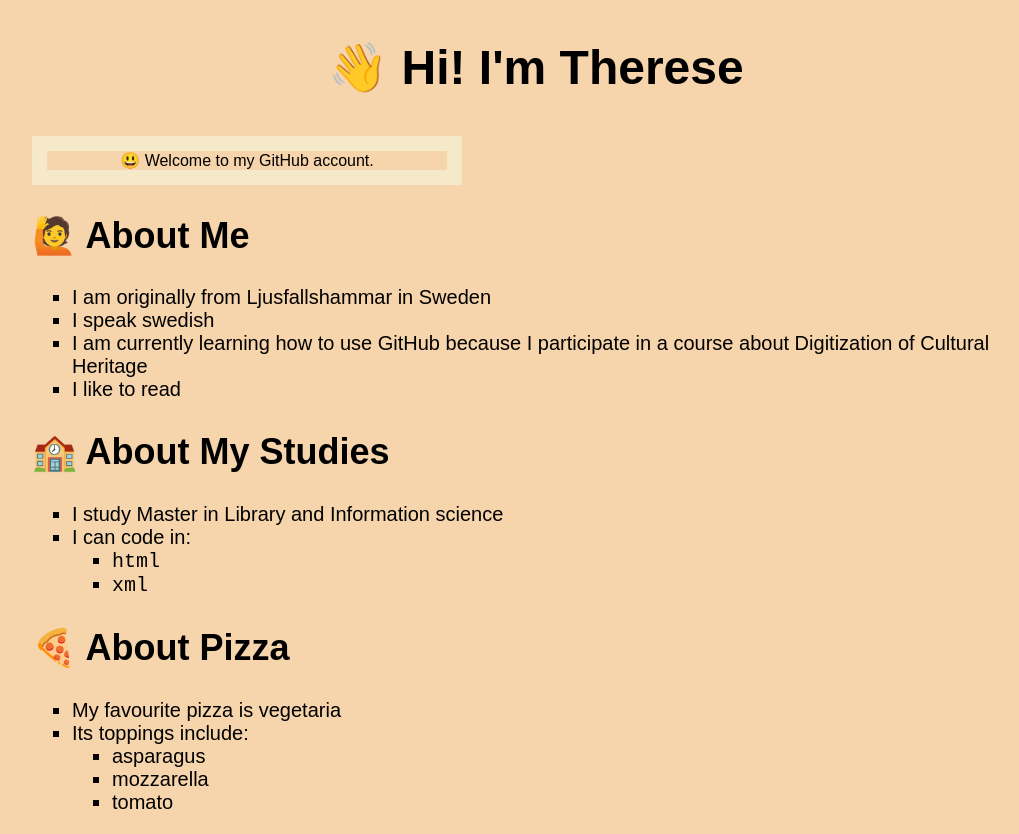
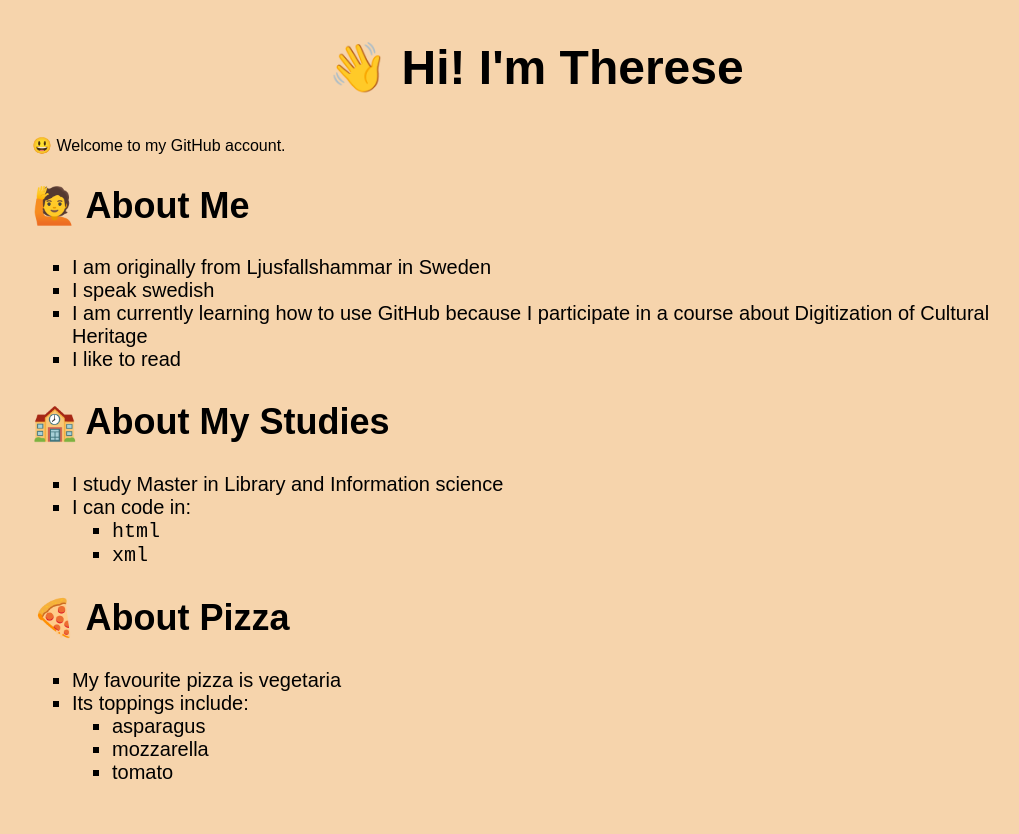
Before and after one commit to ThereseRoHj/myhomepage, a plain HTML site: page index.html in a window 1280 px wide. Shown: the whole page, without its empty margins (104-1123 px from the left). After the commit the page ends 804 px from the top, so only its background shows below. Drawn offline with Linux system fonts and the light colour scheme.

Commit message:
Update style.css

```diff
--- a/css/style.css
+++ b/css/style.css
@@ -19,7 +19,7 @@ h2 {
   font-size: 36px;
 }
 
-p {
+.center p {
   text-align: center;
   width: 400px;
   border: 15px solid rgb(246, 233, 202);
```
